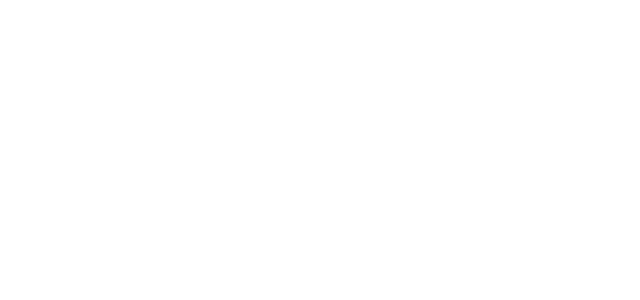
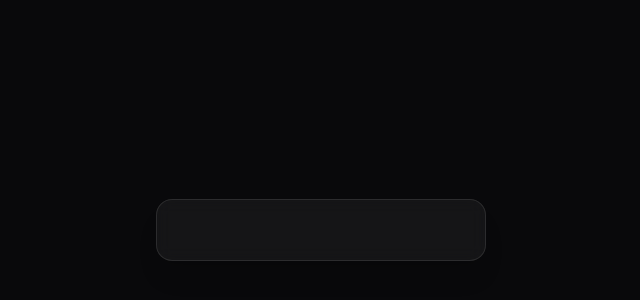
Before and after one commit to ahmedzsolt/movieweb, a React (Vite) app: page / in a window 1280 px wide. Shown: the part 170-470 px from the top of the page, without its empty margins (319-959 px from the left). Built offline with nearby package versions, Linux system fonts and the light colour scheme.

Commit message:
Add initial CSS

```diff
--- a/src/App.tsx
+++ b/src/App.tsx
@@ -7,7 +7,7 @@
   const [chosenMovies, setChosenMovies] = useState<Movie[]>([]);
 
   return(
-    <main>
+    <main className="min-h-screen bg-zinc-950 text-zinc-100 flex flex-col flex flex-col items-center justify-center">
       {
         chosenMovies?.length === 0 ? (
           <MovieSearch setChosenMovies={setChosenMovies}/>
--- a/src/components/MovieSearch.tsx
+++ b/src/components/MovieSearch.tsx
@@ -22,7 +22,7 @@
 
     return(
         <div>
-            <input type="text" value={searchInput} onChange={event => setSearchInput(event.target.value)} />
+            <input type="text" value={searchInput} onChange={event => setSearchInput(event.target.value)} className="max-w-xl rounded-2xl border border-white/10 bg-white/5 px-5 py-4 text-lg text-white placeholder-white/30 shadow-xl backdrop-blur outline-none transition-all focus:border-white/30 focus:bg-white/10 focus:ring-2 focus:ring-white/10" />
             <div>
                 {
                     searchResults.map(movie => (
```
